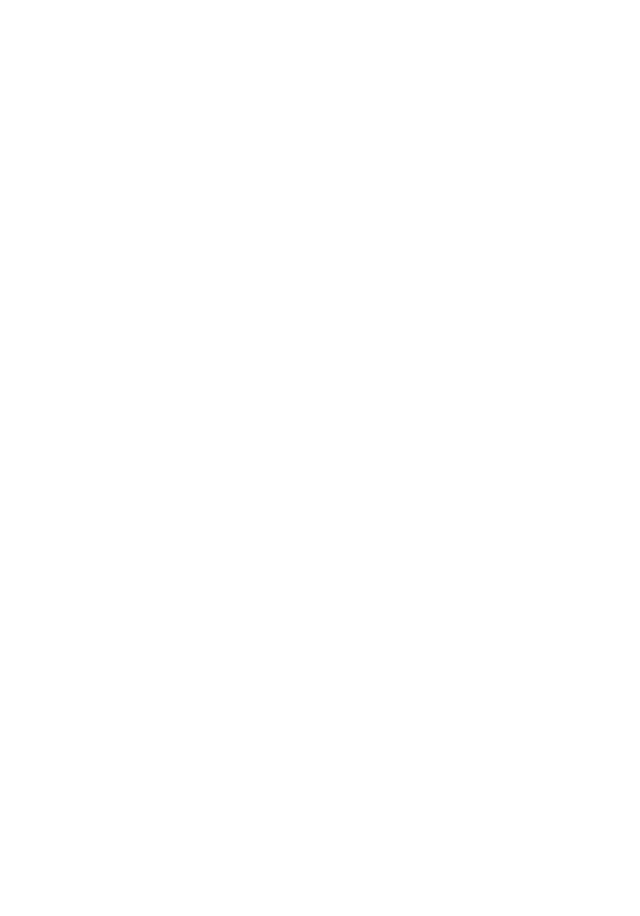
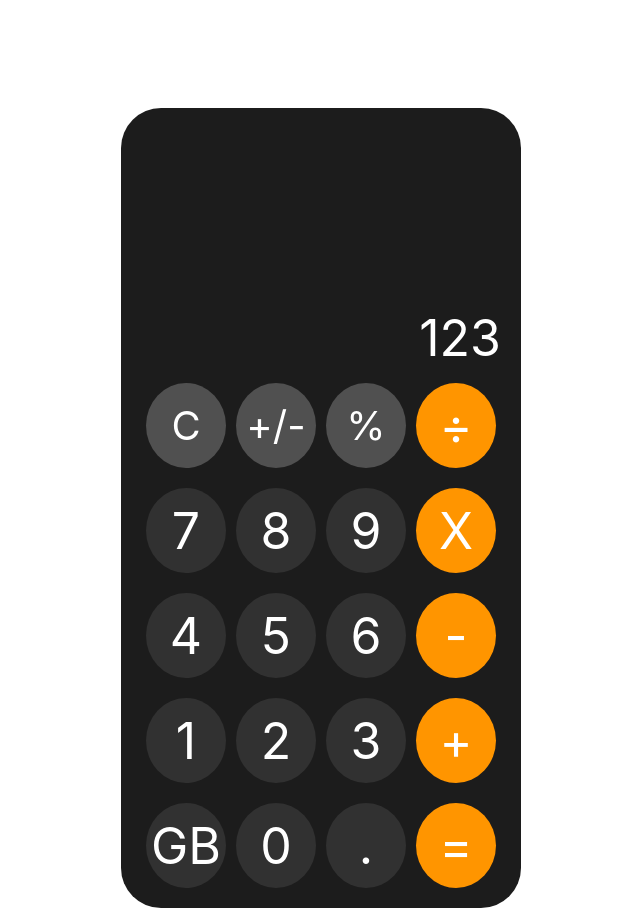
Before and after one commit to griffjbudde/calculator, a plain HTML site: page index.html in a window 1280 px wide. Shown: the whole page, without its empty margins (319-959 px from the left). Before the commit the page ends 800 px from the top, so only its background shows below. Drawn offline with Linux system fonts and the light colour scheme.

Commit message:
Add calculator body to index.html and style to styles.css

```diff
--- a/index.html
+++ b/index.html
@@ -5,9 +5,41 @@
     <meta name="viewport" content="width=device-width, initial-scale=1.0">
     <title>Calculator</title>
     <script src="app.js" defer></script>
-    <link href="styles.css" type="stylesheet"></link>
+    <link href="styles.css" rel="stylesheet"></link>
 </head>
 <body>
-
+    <div id="calc-body">
+        <div id="screen">123</div>
+        <div id="inputs">
+            <div id="bs" class="top-button">C</div>
+            <div id="pos-neg" class="top-button">+/-</div>
+            <div id="percent" class="top-button">%</div>
+            <div id="divide" class="side-button">÷</div>
+        </div>
+        <div id="inputs">
+            <div id="seven" class="body-button">7</div>
+            <div id="eight" class="body-button">8</div>
+            <div id="nine" class="body-button">9</div>
+            <div id="multiply" class="side-button">X</div>
+        </div>
+        <div id="inputs">
+            <div id="four" class="body-button">4</div>
+            <div id="five" class="body-button">5</div>
+            <div id="six" class="body-button">6</div>
+            <div id="minus" class="side-button">-</div>
+        </div>
+        <div id="inputs">
+            <div id="one" class="body-button">1</div>
+            <div id="two" class="body-button">2</div>
+            <div id="three" class="body-button">3</div>
+            <div id="add" class="side-button">+</div>
+        </div>
+        <div id="inputs">
+            <div id="" class="body-button">GB</div>
+            <div id="zero" class="body-button">0</div>
+            <div id="decimal" class="body-button">.</div>
+            <div id="equal" class="side-button">=</div>
+        </div>
+    </div>
 </body>
 </html>
--- a/styles.css
+++ b/styles.css
@@ -0,0 +1,71 @@
+body {
+    display: flex;
+    align-items: center;
+    justify-content: center;
+    font-family: -apple-system, BlinkMacSystemFont, sans-serif;
+}
+
+#calc-body {
+    background-color: #1C1C1C;
+    margin-top: 100px;
+    height: 800px;
+    width: 400px;
+    border-radius: 40px;
+}
+
+#screen {
+    color: white;
+    font-size: 50px;
+    width: 90%;
+    margin-left: 5%;
+    margin-right: 5%;
+    margin-top: 200px;
+    text-align: right;
+}
+
+#inputs {
+    display: flex;
+    width: 90%;
+    margin-left: 5%;
+    margin-right: 5%;
+    margin-top: 10px;
+}
+
+.top-button {
+    display: flex;
+    align-items: center;
+    justify-content: center;
+    color: white;
+    width: 85px;
+    height: 85px;
+    background-color: #505050;
+    margin: 5px;
+    border-radius: 100%;
+    font-size: 40px;
+}
+
+.side-button {
+    display: flex;
+    align-items: center;
+    justify-content: center;
+    color: white;
+    width: 85px;
+    height: 85px;
+    background-color: #FF9500;
+    margin: 5px;
+    border-radius: 100%;
+    font-size: 50px;
+}
+
+.body-button {
+    display: flex;
+    align-items: center;
+    justify-content: center;
+    color: white;
+    width: 85px;
+    height: 85px;
+    background-color: #50505066;
+    margin: 5px;
+    border-radius: 100%;
+    font-size: 50px;
+}
```
